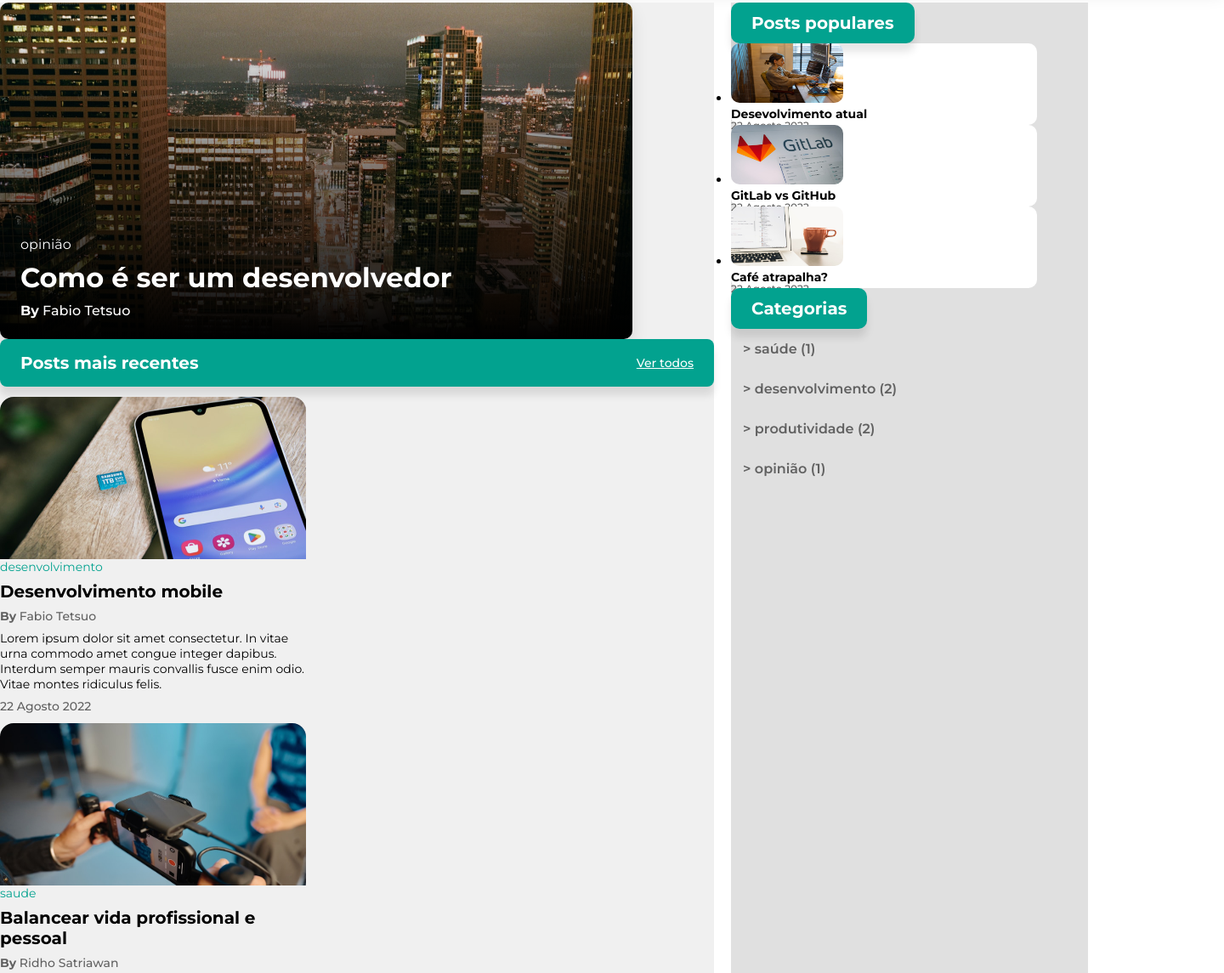
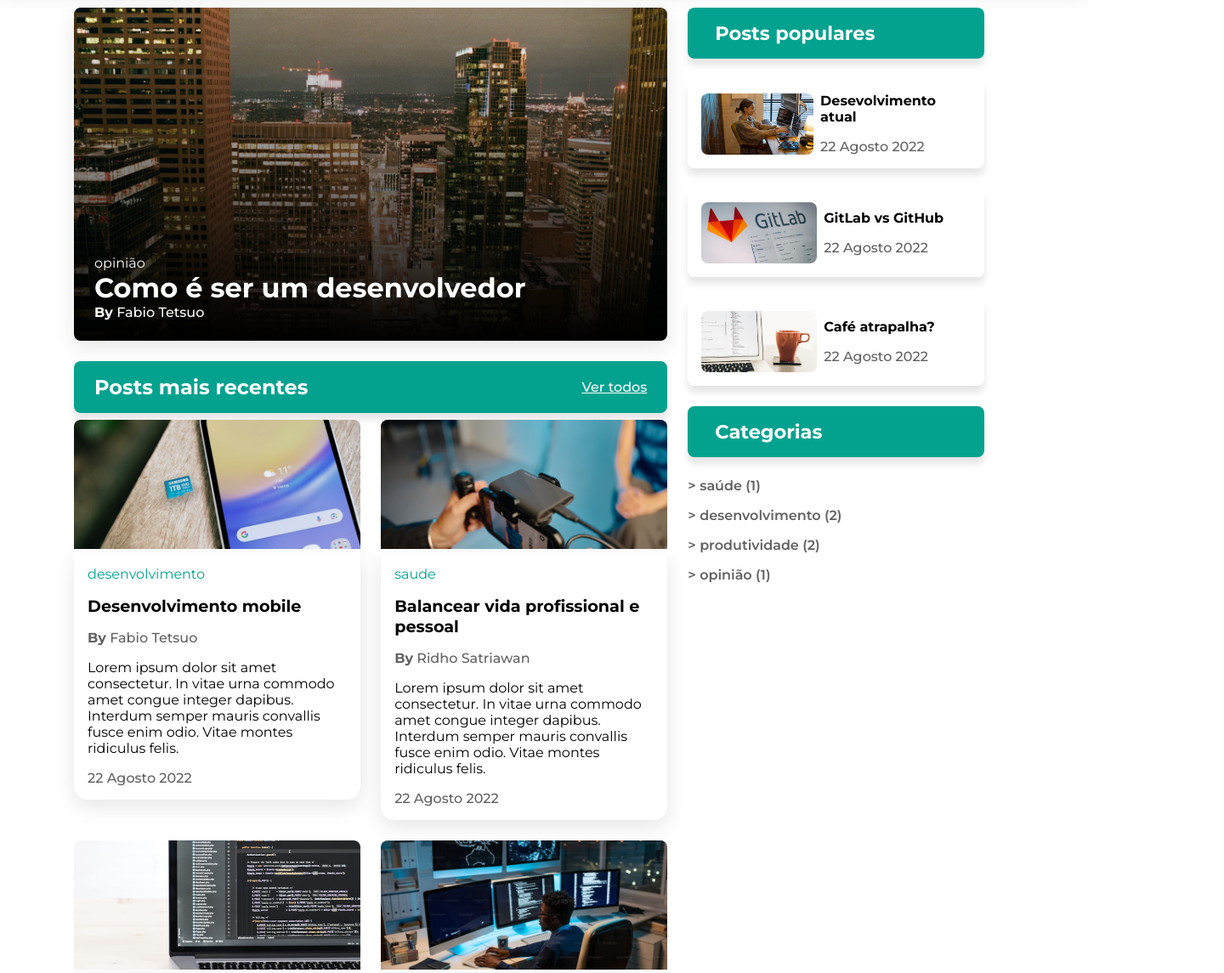
Before and after one commit to LeticiaAmeliaSchiavon/RID181322_Desafio02, a plain HTML site: page index.html in a window 1280 px wide. Shown: the part 87-1232 px from the top of the page at 85% size, 1440 px wide, since content can reach past the window. Drawn offline with Linux system fonts and the light colour scheme.

Commit message:
responsividade pronta

```diff
--- a/index.html
+++ b/index.html
@@ -1,5 +1,6 @@
 <!DOCTYPE html>
 <html lang="en">
+
 <head>
     <meta charset="UTF-8">
     <meta name="viewport" content="width=device-width, initial-scale=1.0">
@@ -7,12 +8,10 @@
     <link rel="stylesheet" href="style.css">
     <link rel="preconnect" href="https://fonts.googleapis.com">
     <link rel="preconnect" href="https://fonts.gstatic.com" crossorigin>
-    <link href="https://fonts.googleapis.com/css2?family=Montserrat:ital,wght@0,100..900;1,100..900&display=swap" rel="stylesheet">
+    <link href="https://fonts.googleapis.com/css2?family=Montserrat:ital,wght@0,100..900;1,100..900&display=swap"
+        rel="stylesheet">
 </head>
-
-<!-- BODY -->
 <body>
-
     <!-- Header -->
     <header>
         <h1>The Dev News</h1>
@@ -24,66 +23,72 @@
         <div id="news">
 
             <!-- Seção: Destaques -->
-            <section>
-                <div class="destaque">
+            <section class="featured">
+                <div class="featured-title">
                     <span>opinião</span>
                     <h2>Como é ser um desenvolvedor</h2>
                     <p><b>By</b> Fabio Tetsuo</p>
                 </div>
             </section>
 
-
             <!-- Seção: Posts Recentes -->
-            <section>
-                <div class="recent-posts">
+            <section class="recent-posts">
+                <div class="title-recents">
                     <h3>Posts mais recentes</h3>
                     <a href="">Ver todos</a>
                 </div>
+                <!-- Cards -->
+                <div class="cards-grid">
 
-            <!-- Cards -->
-                <div class="cards">
-
-                    <article class="cards-grid">
+                    <article class="card">
                         <img src="./assets/banner_1.jpeg" alt="">
-                        <div class="content-cards">
-                            <span>desenvolvimento</span>
+                        <div class="card-content">
+                            <span class="tag">desenvolvimento</span>
                             <h3>Desenvolvimento mobile</h3>
-                            <h4><b>By</b> Fabio Tetsuo</h4>
-                            <p>Lorem ipsum dolor sit amet consectetur. In vitae urna commodo amet congue integer dapibus. Interdum semper mauris convallis fusce enim odio. Vitae montes ridiculus felis.</p>
-                            <h5>22 Agosto 2022</h5>
+                            <p class="person-wrote"><b>By</b> Fabio Tetsuo</p>
+                            <p class="card-text">Lorem ipsum dolor sit amet consectetur. In vitae urna commodo amet
+                                congue integer dapibus. Interdum semper mauris convallis fusce enim odio. Vitae montes
+                                ridiculus felis.</p>
+                            <p class="card-date">22 Agosto 2022</p>
                         </div>
                     </article>
 
-                    <article>
+                    <article class="card">
                         <img src="./assets/banner_2.jpeg" alt="">
-                        <div class="content-cards">
-                            <span>saude</span>
+                        <div class="card-content">
+                            <span class="tag">saude</span>
                             <h3>Balancear vida profissional e pessoal</h3>
-                            <h4><b>By</b> Ridho Satriawan</h4>
-                            <p>Lorem ipsum dolor sit amet consectetur. In vitae urna commodo amet congue integer dapibus. Interdum semper mauris convallis fusce enim odio. Vitae montes ridiculus felis.</p>
-                            <h5>22 Agosto 2022</h5>
+                            <p class="person-wrote"><b>By</b> Ridho Satriawan</p>
+                            <p class="card-text">Lorem ipsum dolor sit amet consectetur. In vitae urna commodo amet
+                                congue integer dapibus. Interdum semper mauris convallis fusce enim odio. Vitae montes
+                                ridiculus felis.</p>
+                            <p class="card-date">22 Agosto 2022</p>
                         </div>
                     </article>
 
-                    <article>
+                    <article class="card">
                         <img src="./assets/banner_3.jpeg" alt="">
-                        <div class="content-cards">
-                            <span>desenvolvimento</span>
+                        <div class="card-content">
+                            <span class="tag">desenvolvimento</span>
                             <h3>Configurando VSCode</h3>
-                            <h4><b>By</b> Fabio Tetsuo</h4>
-                            <p>Lorem ipsum dolor sit amet consectetur. In vitae urna commodo amet congue integer dapibus. Interdum semper mauris convallis fusce enim odio. Vitae montes ridiculus felis.</p>
-                            <h5>22 Agosto 2022</h5>
+                            <p class="person-wrote"><b>By</b> Fabio Tetsuo</p>
+                            <p class="card-text">Lorem ipsum dolor sit amet consectetur. In vitae urna commodo amet
+                                congue integer dapibus. Interdum semper mauris convallis fusce enim odio. Vitae montes
+                                ridiculus felis.</p>
+                            <p class="card-date">22 Agosto 2022</p>
                         </div>
                     </article>
 
-                    <article>
+                    <article class="card">
                         <img src="./assets/banner_4.jpeg" alt="">
-                        <div class="content-cards">
-                            <span>produtividade</span>
+                        <div class="card-content">
+                            <span class="tag">produtividade</span>
                             <h3>2 monitores ou 1 ultrawide?</h3>
-                            <h4><b>By</b> Fulano da Silva</h4>
-                            <p>Lorem ipsum dolor sit amet consectetur. In vitae urna commodo amet congue integer dapibus. Interdum semper mauris convallis fusce enim odio. Vitae montes ridiculus felis.</p>
-                            <h5>22 Agosto 2022</h5>
+                            <p class="person-wrote"><b>By</b> Fulano da Silva</p>
+                            <p class="card-text">Lorem ipsum dolor sit amet consectetur. In vitae urna commodo amet
+                                congue integer dapibus. Interdum semper mauris convallis fusce enim odio. Vitae montes
+                                ridiculus felis.</p>
+                            <p class="card-date">22 Agosto 2022</p>
                         </div>
                     </article>
                 </div>
@@ -91,12 +96,11 @@
 
         </div>
 
+        <!-- Barra Lateral -->
 
-        <!-- Barra Lateral -->
         <aside id="asides">
-
             <!-- Posts -->
-                <div class="post">
+            <div class="popular-posts">
                 <div class="title-aside">
                     <h3>Posts populares</h3>
                 </div>
@@ -105,20 +109,26 @@
                     <ul>
                         <li class="post-detail">
                             <img src="./assets/article_1.jpeg" alt="">
+                            <div class="text-post">
                                 <h3 class="title-post">Desevolvimento atual</h3>
                                 <p>22 Agosto 2022</p>
+                            </div>
                         </li>
 
                         <li class="post-detail">
                             <img src="./assets/article_2.jpeg" alt="">
+                            <div class="text-post">
                                 <h3 class="title-post">GitLab vs GitHub</h3>
                                 <p>22 Agosto 2022</p>
+                            </div>
                         </li>
 
                         <li class="post-detail">
                             <img src="./assets/article_3.jpeg" alt="">
+                            <div class="text-post">
                                 <h3 class="title-post">Café atrapalha?</h3>
                                 <p>22 Agosto 2022</p>
+                            </div>
                         </li>
                     </ul>
                 </div>
@@ -139,7 +149,6 @@
                     </ul>
                 </div>
             </div>
-
         </aside>
 
     </main>
@@ -148,6 +157,5 @@
     <footer>
         <p>Copyright@The Dev News</p>
     </footer>
-
 </body>
 </html>
--- a/style.css
+++ b/style.css
@@ -13,77 +13,68 @@ body {
 
 header {
     display: flex;
-    width: 1440px;
-    height: 70px;
-    padding: 16px 156px;
+    width: 100%;
+    height: 4.5rem;
+    padding: 1rem 5%;
     flex-direction: column;
     justify-content: center;
     align-items: flex-start;
-    gap: 10px;
+    gap: .5rem;
     flex-shrink: 0;
     background: #02A28F;
-    box-shadow: 0px 10px 20px 0px rgba(0, 0, 0, 0.10);
+    box-shadow: 0 .5rem 1.5rem 0 rgba(0, 0, 0, 0.10);
 }
 
 header > h1 {
     color: #FFF;
-    font-size: 36px;
-    font-style: normal;
+    font-size: 2rem;
     font-weight: 700;
-    line-height: normal;
+    margin-left: 1.5rem;
 }
 
 /* Conteúdo Principal da Página */
 
 main {
-    display: flex;          /* Ativa o Flexbox */
-    justify-content: space-between;  /* Espaçamento entre os elementos */
-    gap: 20px;              /* Espaço entre as seções */
-    margin: 20px 0;         /* Margem para separar o conteúdo superior e inferior */
+    display: flex;
+    justify-content: space-between;
+    gap: 1.5rem;
+    margin: 1.5rem 5%;
 }
 
-/* Destaque */
+/* DESTAQUE*/
 
 #news {
-    flex: 2;                /* O "news" vai ocupar mais espaço */
-    background-color: #f0f0f0; /* Apenas para visualização */
+    flex: 2;
 }
 
-.destaque {
+.featured {
     display: flex;
-    width: 744px;
-    height: 396px;
-    padding: 24px;
+    width: 100%;
+    height: 24.5rem;
+    margin-bottom: 1.5rem;
     flex-direction: column;
     justify-content: flex-end;
-    align-items: flex-start;
-    gap: 10px;
-    flex-shrink: 0;
-    border-radius: 10px;
+    border-radius: .5rem;
     background: linear-gradient(180deg, rgba(102, 102, 102, 0.00) 0%, #000 100%), url(./assets/cidade.jpeg) lightgray 50% / cover no-repeat;
-    box-shadow: 0px 10px 20px 0px rgba(0, 0, 0, 0.10);
+    box-shadow: 0 .5rem 1.5rem rgba(0, 0, 0, 0.10);
 }
 
-.destaque > span {
+.featured-title {
+    margin: 1.5rem;
     color: #FFF;
-    font-size: 16px;
-    font-style: normal;
-    font-weight: 400;
-    line-height: normal;
+    font-size: 1rem;
 }
 
-.destaque > h2 {
-    color: #FFF;
-    font-size: 32px;
-    font-style: normal;
-    font-weight: 700;
-    line-height: normal;
+.featured-title > span {
+    font-weight: 400;
 }
 
-.destaque > p {
-    color: #FFF;
-    font-size: 16px;
-    font-style: normal;
+.featured-title > h2 {
+    font-size: 1.5rem;
+    font-weight: 700;
+}
+
+.featured-title > p {
     font-weight: 500;
     line-height: normal;
 }
@@ -91,182 +82,180 @@ main {
 .destaque > p > b {
     font-weight: 700;
 }
+/* POSTES RECENTES */
 
 /* Barra de Posts Recentes */
-.recent-posts {
+.title-recents {
     display: flex;
-    padding: 16px 24px;
+    padding: 1rem 1.5rem;
     justify-content: space-between;
     align-items: center;
-    align-self: stretch;
-    border-radius: 8px;
+    border-radius: .5rem;
     background: #02A28F;
-    box-shadow: 0px 10px 10px 0px rgba(0, 0, 0, 0.10);
+    box-shadow: 0 .5rem .5rem 0 rgba(0, 0, 0, 0.10);
+    margin-bottom: .5rem;
 }
 
-.recent-posts > h3 {
+.title-recents > h3 {
     color: #FFF;
-    font-size: 20px;
-    font-style: normal;
+    font-size: 1.5rem;
     font-weight: 700;
-    line-height: normal;
 }
 
-.recent-posts > a {
+.title-recents > a {
     color: #FFF;
-    font-size: 14px;
-    font-style: normal;
+    font-size: 1rem;
     font-weight: 500;
-    line-height: normal;
     text-decoration-line: underline;
 }
 
 /* Cards dos posts recentes */
 
-.cards {
+.recent-posts {
     flex: 3;
 }
 
-article {
-    display: flex;
-    width: 360px;
-    height: 396px;
-    flex-direction: column;
-    justify-content: center;
-    align-items: flex-start;
-    flex-shrink: 0;
+.cards-grid {
+    display: grid;
+    grid-template-columns: repeat(auto-fit, minmax(15.5rem, 1fr));
+    gap: 1.5rem;
 }
 
-article > img {
-    width: 360px;
-    height: 191px;
-    flex-shrink: 0;
-    border-radius: 16px 16px 0px 0px;
+.card {
+    background-color: #FFF;
+    border-radius: .5rem;
 }
 
-.content-cards {
+.card > img {
+    width: 100%;
+    height: 9.5rem;
+    object-fit: cover;
+    border-radius: .5rem .5rem 0 0;
+}
+
+.card-content {
     display: flex;
     flex-direction: column;
-    align-items: flex-start;
-    gap: 8px;
-    align-self: stretch;
+    gap: .5rem;
+    border-radius: 0 0 1rem 1rem;
+    background: #FFF;
+    box-shadow: 0 .5rem 1.5rem 0 rgba(0, 0, 0, 0.10);
+    padding: 1rem;
 }
 
-.content-cards > span {
-    color: #02A28F;
-    font-size: 14px;
-    font-style: normal;
-    font-weight: 400;
-    line-height: normal;
+.card-content > h3 {
+    color: #000;
+    font-size: 1.2rem;
+    font-weight: 700;
+    margin: .5rem 0;
 }
 
-.content-cards > h3 {
-    color: #000;
-    font-size: 20px;
-    font-style: normal;
-    font-weight: 700;
-    line-height: normal;
-    align-self: stretch;
+.tag {
+    color: #02A28F;
+    font-size: 1rem;
+    font-weight: 400;
 }
 
-.content-cards > h4 {
-    color: #616161;
-    font-size: 14px;
-    font-style: normal;
-    font-weight: 500;
-    line-height: normal;
+.card-text {
+    color: #000;
+    font-size: 1rem;
+    font-weight: 400;
+    margin: .5rem 0;
 }
 
-.content-cards > h4 > b {
+.person-wrote {
+    color: #616161;
+    font-size: 1rem;
+    font-weight: 500;
+}
+
+.person-wrote > b {
     font-weight: 700;
 }
 
-.content-cards > h5 {
+.card-date {
     color: #616161;
-    font-size: 14px;
-    font-style: normal;
+    font-size: 1rem;
     font-weight: 500;
-    line-height: normal;
-}
-
-.content-cards > p {
-    color: #000;
-    font-size: 14px;
-    font-style: normal;
-    font-weight: 400;
-    line-height: normal;
-    align-self: stretch;
 }
 
 /* Barra Lateral */
 
 #asides {
-    flex: 1;                /* O "asides" vai ocupar menos espaço */
-    background-color: #e0e0e0; /* Apenas para visualização */
+    flex: 1;
+    padding-right: 9.5rem;
 }
 
 /* Títulos */
 
 .title-aside {
-    display: inline-flex;
-    height: 48px;
-    padding: 16px 24px;
-    align-items: center;
-    gap: 10px;
-    flex-shrink: 0;
-    border-radius: 10px;
+    padding: 1rem 2rem;
+    border-radius: .5rem;
     background: #02A28F;
-    box-shadow: 0px 10px 10px 0px rgba(0, 0, 0, 0.10);
-}
-
-.title-aside > h3 {
+    box-shadow: 0 .5rem .5rem 0 rgba(0, 0, 0, 0.10);
+    margin-bottom: 1.5rem;
     color: #FFF;
-    font-size: 20px;
-    font-style: normal;
+    font-size: 1.2rem;
     font-weight: 700;
-    line-height: normal;
 }
 
 /* Lista de posts */
 
+.popular-posts {
+    margin-bottom: 1.5rem;
+}
+
 .post-detail {
-    width: 360px;
-    height: 96px;
-    flex-shrink: 0;
-    border-radius: 10px;
+    display: flex;
+    align-items: center;
+    width: auto;
+    height: auto;
     background: #FFF;
+    list-style: none;
+    padding: 1rem;
+    margin-bottom: 1.5rem;
+    border-radius: .5rem;
+    box-shadow: 0 .5rem .5rem rgba(0, 0, 0, 0.1);
 }
 
 .post-detail > img {
-    width: 132px;
-    height: 70px;
-    flex-shrink: 0;
-    border-radius: 10px;
+    width: 8.5rem;
+    height: 4.5rem;
+    border-radius: .5rem;
+    margin-right: .5rem;
+    object-fit: cover;
 }
 
-.post-detail > p {
-    color: #616161;
-    font-size: 12px;
-    font-style: normal;
-    font-weight: 500;
-    line-height: normal;
+.post-detail > div {
+    display: flex;
+    flex-direction: column;
+    justify-content: center;
 }
 
 .title-post {
     color: #000;
-    font-size: 14px;
-    font-style: normal;
+    font-size: 1rem;
     font-weight: 700;
-    line-height: normal;
-    width: 172px;
-    height: 15px;
-    flex-shrink: 0;
+    margin-bottom: .5rem;
+}
+
+.text-post {
+    display: flex;
+    flex-direction: column;
+    gap: .5rem;
+}
+
+.text-post > p {
+    color: #616161;
+    font-size: 1rem;
+    font-weight: 500;
+    margin: 0;
 }
 
 /* Lista de categorias */
 
 .list-categories {
-    font-size: 16px;
+    font-size: 1rem;
     font-weight: 600;
 }
 
@@ -275,7 +264,7 @@ article > img {
 }
 
 .list-categories ul li{
-    padding: 14px;
+   margin: 1rem 0;
 }
 
 .list-categories ul li a {
@@ -286,12 +275,45 @@ article > img {
 /* Rodapé */
 
 footer {
-    padding: 17px;
-    margin-top: 46px;
+    padding: 1rem;
     text-align: center;
-    align-items: center;
     background: #02A28F;
     color: #FFF;
-    font-size: 14px;
+    font-size: 1rem;
     font-weight: 600;
 }
+
+/* RESPONSIVIDADE */
+
+@media(min-width: 768px) {
+    main {
+        flex-direction: row;
+        justify-content: space-between;
+    }
+
+    #news {
+        padding-left: 2%;
+    }
+
+    .featured-title > h2 {
+        font-size: 2rem;
+    }
+
+    #asides {
+        padding-right: 5%;
+    }
+}
+
+
+@media(max-width: 768px) {
+    main {
+        flex-direction: row;
+        flex-direction: column;
+        justify-content: center;
+        align-items: center;
+    }
+
+    #asides {
+        padding: 5%;
+    }
+}
```
Also changed, not shown: 1 other file. Lines whose indentation alone changed are shown as unchanged.
